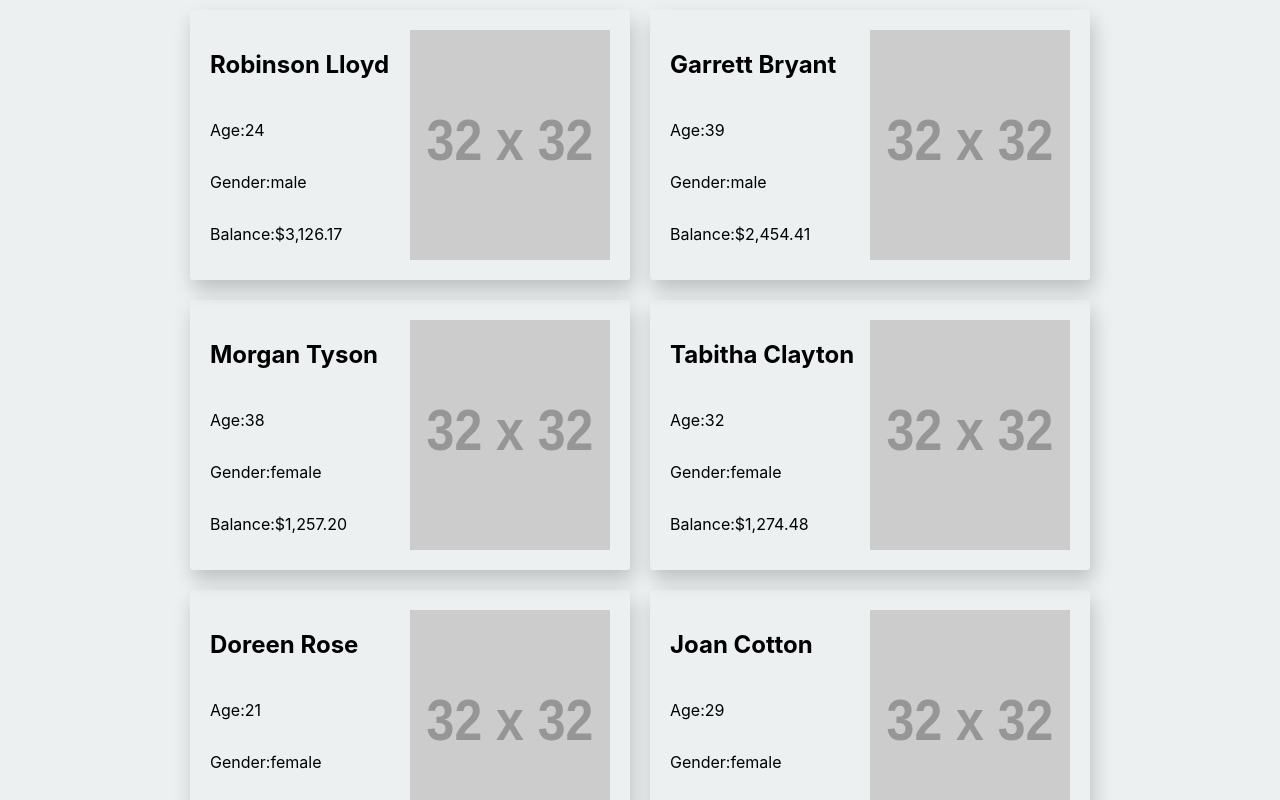
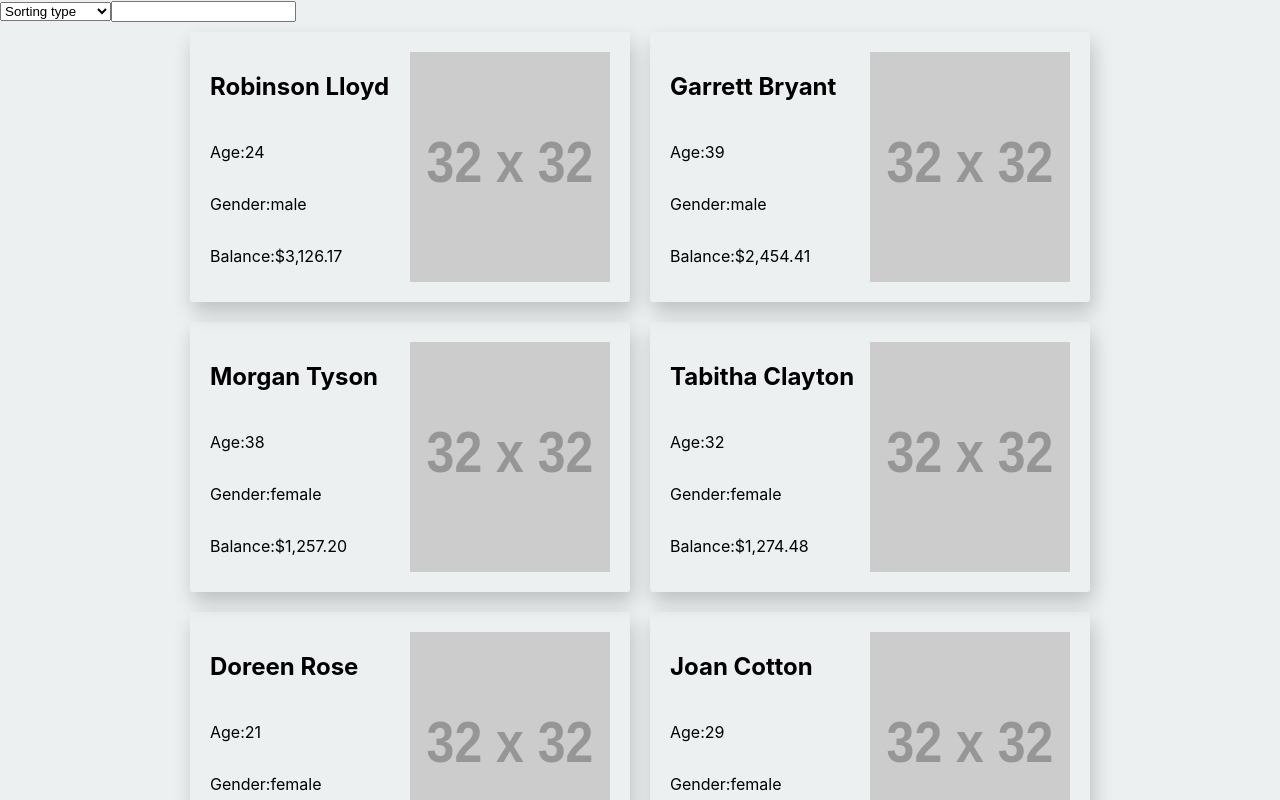
Before and after one commit to EugenKakareka/ReactHomework, a React (Create React App) app in the folder homework/: page / in a window 1280 px wide. Shown: the top 800 px of the page. Built offline with nearby package versions, Linux system fonts and the light colour scheme.

Commit message:
homework 1

```diff
--- a/homework/src/App.js
+++ b/homework/src/App.js
@@ -1,16 +1,51 @@
-import React, { useState } from 'react';
-import {userData} from './userData';
-import './styles/App.css';
-import UsersList from './components/UsersList'
+import React, { useState, useMemo } from "react";
+import { userData } from "./userData";
+import UsersList from "./components/UsersList";
+import SortSelect from "./components/SortSelect";
+import Modal from "./components/Modal/Modal";
+import "./styles/App.css";
 
 function App() {
-    const [users, setUsers] = useState(userData)
+  const [users, setUsers] = useState(userData);
+  const [find, setFind] = useState("");
+  const [sortType, setSortType] = useState("");
+  const [isActive, setIsActive] = useState(false);
+  const [selectedUser, setSelectedUser] = useState({});
 
-    return (
-        <div className = 'App'>
-            <UsersList users = {users}/>
-        </div>
+  const findByName = useMemo(() => {
+    return users.filter((item) =>
+      item.name.toLowerCase().includes(find.toLowerCase())
     );
+  }, [users, find]);
+
+  const sortByAge = (sort) => {
+    setSortType(sort);
+    if (sort === "ab") {
+      setUsers([...users].sort((a, b) => a.age - b.age));
     }
+    if (sort === "ba") {
+      setUsers([...users].sort((a, b) => b.age - a.age));
+    }
+  };
 
-    export default App;
+  return (
+    <div className="App">
+      <Modal visible={isActive} setVisible={setIsActive}>
+        <div>{selectedUser.name}</div>
+      </Modal>
+      <SortSelect
+        defaultValue="Sorting type"
+        options={[
+          { value: "ab", title: "From youngest" },
+          { value: "ba", title: "From oldest " },
+        ]}
+        value={sortType}
+        onSortChange={sortByAge}
+      />
+      <input value={find} onChange={(event) => setFind(event.target.value)} />
+      <UsersList users={findByName} setIsActive={setIsActive} setSelectedUser={setSelectedUser}/>
+    </div>
+  );
+}
+
+export default App;
--- /dev/null
+++ b/homework/src/components/Modal/Modal.jsx
@@ -0,0 +1,20 @@
+import React from "react";
+import styles from "./Modal.module.css";
+function Modal({ children, visible, setVisible }) {
+  const modalClass = [styles.modal];
+  if (visible) {
+    modalClass.push(styles.active);
+  }
+  return (
+    <div className={modalClass.join(" ")} onClick={() => setVisible(false)}>
+      <div
+        className={styles.modalContent}
+        onClick={(event) => event.stopPropagation()}
+      >
+        {children}
+      </div>
+    </div>
+  );
+}
+
+export default Modal;
--- /dev/null
+++ b/homework/src/components/Modal/Modal.module.css
@@ -0,0 +1,21 @@
+.modal {
+  z-index: 10;
+  position: fixed;
+  top: 0;
+  right: 0;
+  bottom: 0;
+  left: 0;
+  background-color: rgba(0, 0, 0, 0.5);
+  display: none;
+  justify-content: center;
+  align-items: center;
+}
+
+.modalContent {
+  background: white;
+  width: 400px;
+}
+
+.active {
+  display: flex;
+}
--- /dev/null
+++ b/homework/src/components/SortSelect.jsx
@@ -0,0 +1,13 @@
+import React from 'react';
+
+function SortSelect({value,defaultValue,options,onSortChange}) {
+    return (
+        <select value={value} onChange={(event)=> onSortChange(event.target.value)}>
+            <option value='' disabled>{defaultValue}</option>
+            {options.map(option=>
+                <option value = {option.value} key={option.value}>{option.title}</option>)}
+        </select>
+     );
+}
+
+export default SortSelect;
--- a/homework/src/components/User.js
+++ /dev/null
@@ -1,25 +0,0 @@
-import React from 'react';
-
-
-function User (props) {
-    return (
-        <div className="card">
-            <div className="card-info">
-                <div className="title">
-                    <h2>{props.user.name}</h2>
-                </div>
-
-                <div className="content">
-                    <p> Age:{props.user.age}</p>
-                    <p>Gender:{props.user.gender}</p>
-                    <p>Balance:{props.user.balance}</p>
-                </div>
-            </div>
-            <div className="card-image">
-                <img src={props.user.picture} alt="Img"/>
-            </div>
-        </div>
-    );
-}
-
-export default User ;
--- /dev/null
+++ b/homework/src/components/User.jsx
@@ -0,0 +1,31 @@
+import React from 'react';
+
+
+function User ({user,setIsActive, setSelectedUser} ) {
+
+    const handleClick = () => {
+        setIsActive(true);
+        setSelectedUser(user);
+    }
+
+    return (
+         <div className="card" onClick={handleClick}>
+            <div className="card-info">
+                <div className="title">
+                    <h2>{user.name}</h2>
+                </div>
+
+                <div className="content">
+                    <p> Age:{user.age}</p>
+                    <p>Gender:{user.gender}</p>
+                    <p>Balance:{user.balance}</p>
+                </div>
+            </div>
+            <div className="card-image">
+                <img src={user.picture} alt="Img"/>
+            </div>
+        </div>
+    );
+}
+
+export default User ;
--- a/homework/src/components/UsersList.js
+++ b/homework/src/components/UsersList.jsx
@@ -1,11 +1,11 @@
 import React from 'react';
 import User from './User';
 
-function UsersList(props) {
+function UsersList({users,setIsActive,setSelectedUser}) {
     return (
         <div className="users-container">
             <div className="user">
-                {props.users.map(user => <User user={user} key={user._id}/>)}
+                {users.map(user => <User user={user} key={user._id} setIsActive={setIsActive} setSelectedUser={setSelectedUser}/>)}
             </div>
         </div>
      );
```
